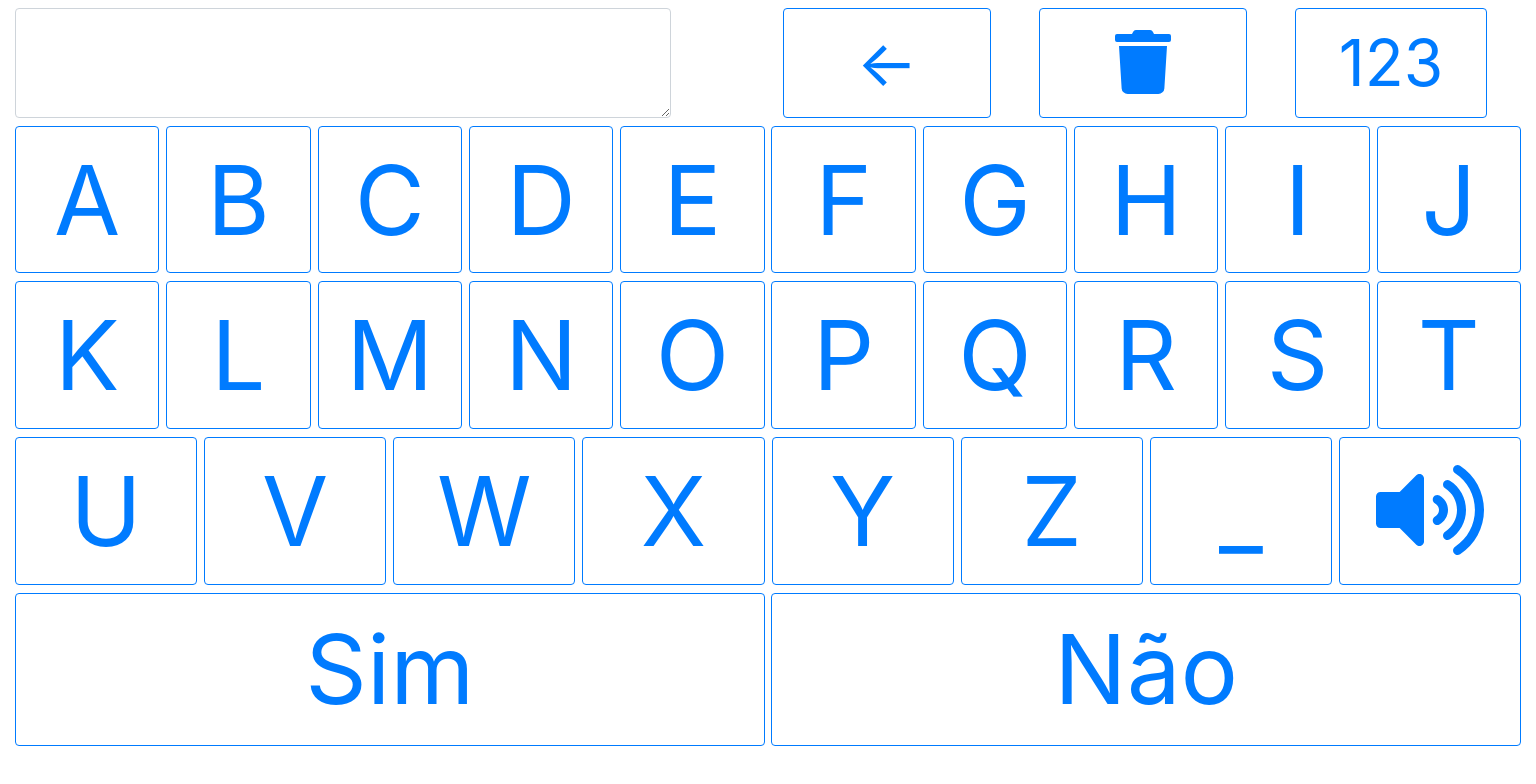
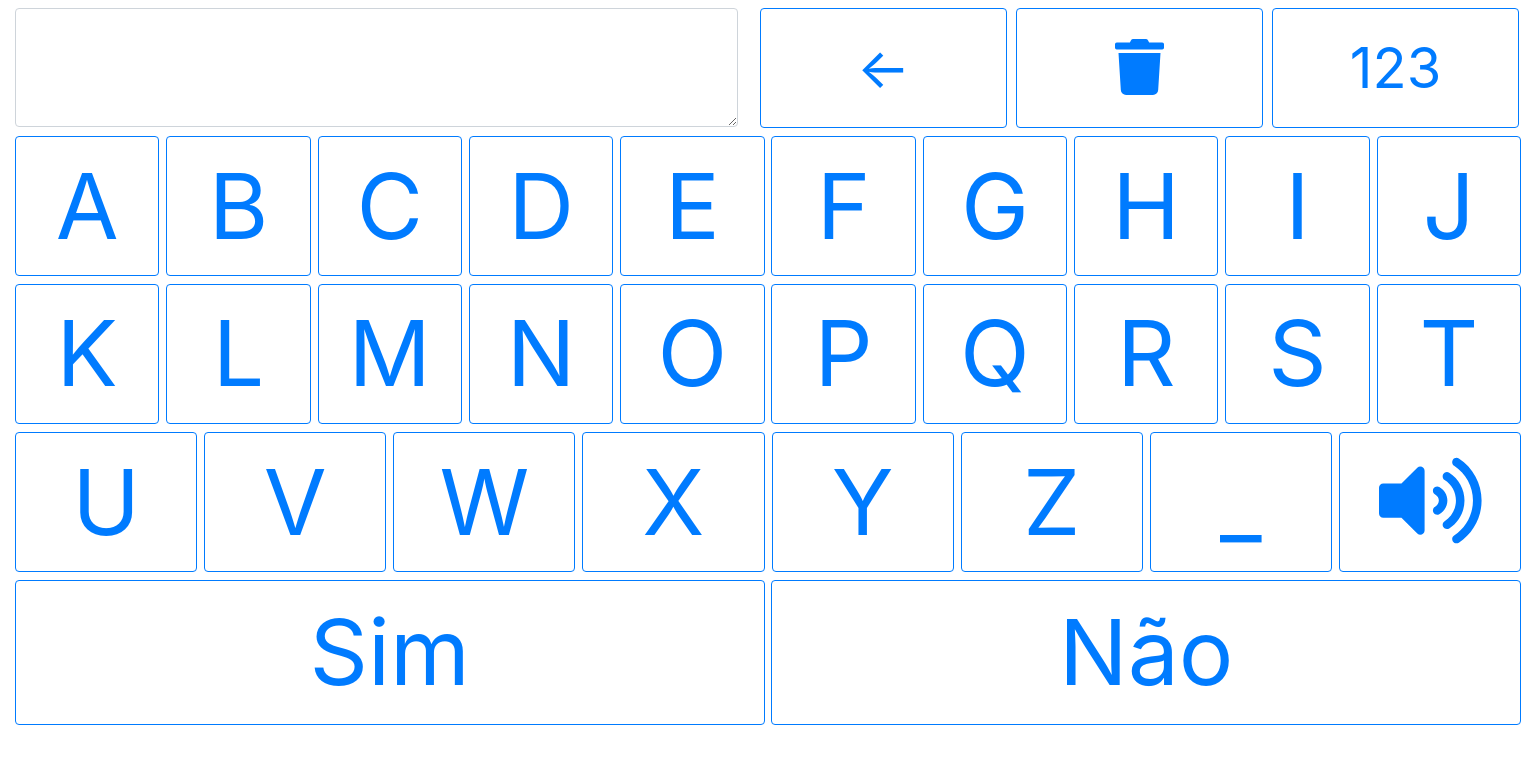
Before and after one commit to CTA-IFRS/beluga-talks, a plain HTML site: page index.html in a window 1536 px wide. Drawn offline with nearby package versions, Linux system fonts and the light colour scheme.

Commit message:
Alterações media queries

```diff
--- a/estilo.css
+++ b/estilo.css
@@ -157,6 +157,43 @@ textarea{
     }
     .mr-1{
         margin-right:-0.7% !important;
+    }
+
+    html, body{
+        overflow: hidden !important;
+    }
+}
+
+/*telas de tablets/ipads/celulares até 1300px de largura e 850px de altura*/
+@media (max-width: 1600px) and (min-width: 1400px) and (min-height:750px) and (max-height:800px){
+    .container-fluid {
+        width: 100% !important;
+    }
+
+    textarea{
+        font-size: 35px !important;
+        margin-right:-2% !important;
+    }
+    .form-control{
+        width:98% !important;
+    }
+
+    .teclado button{
+        font-size: 5.7rem !important;
+        padding:0.4% !important;
+        width:100% !important;
+    }
+
+    #botaoTrocaTeclado, #backspace, #erase{
+        height:	7.5rem !important;
+        font-size: 3.5rem !important;
+    }
+    #backspace, #erase, #botaoTrocaTeclado{
+        width:	109% !important;
+        margin-left:-10% !important;
+    }
+    .mr-1{
+        margin-right:-1.5% !important;
     }
 
     html, body{
```
